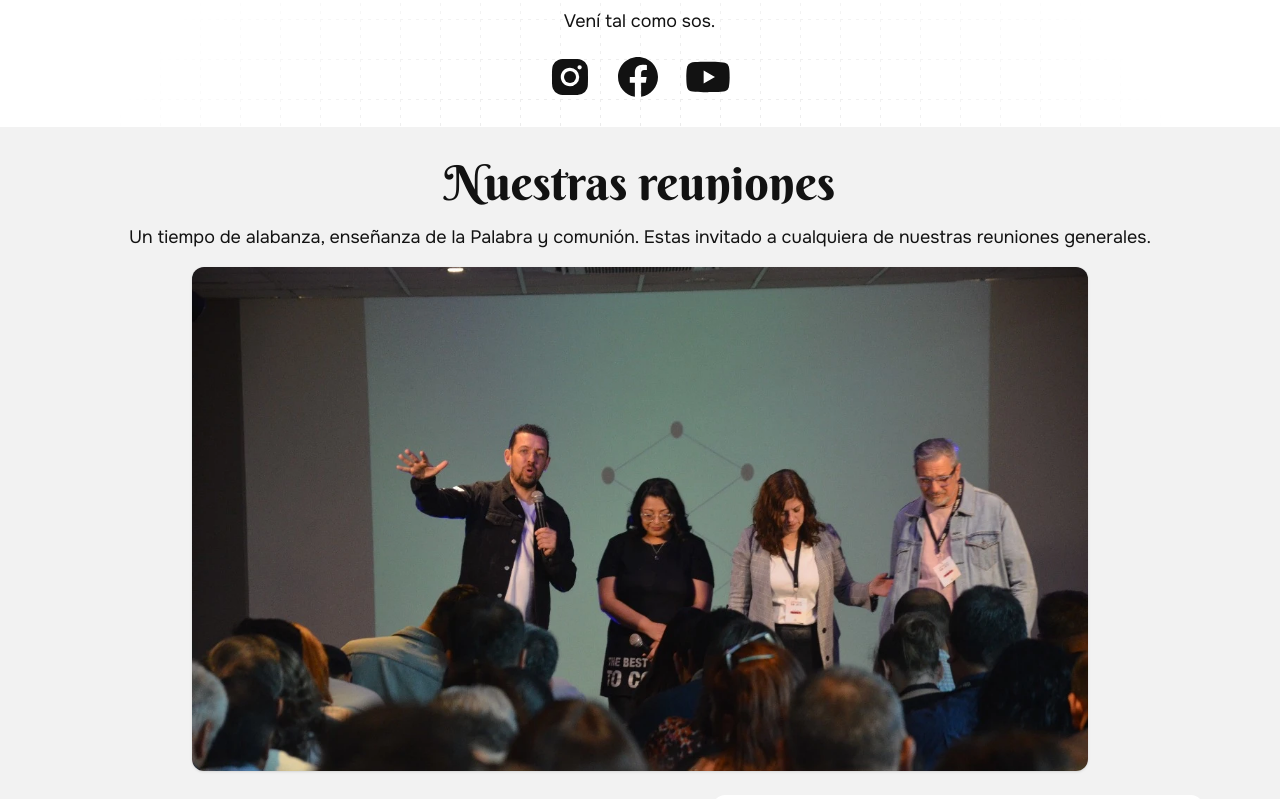
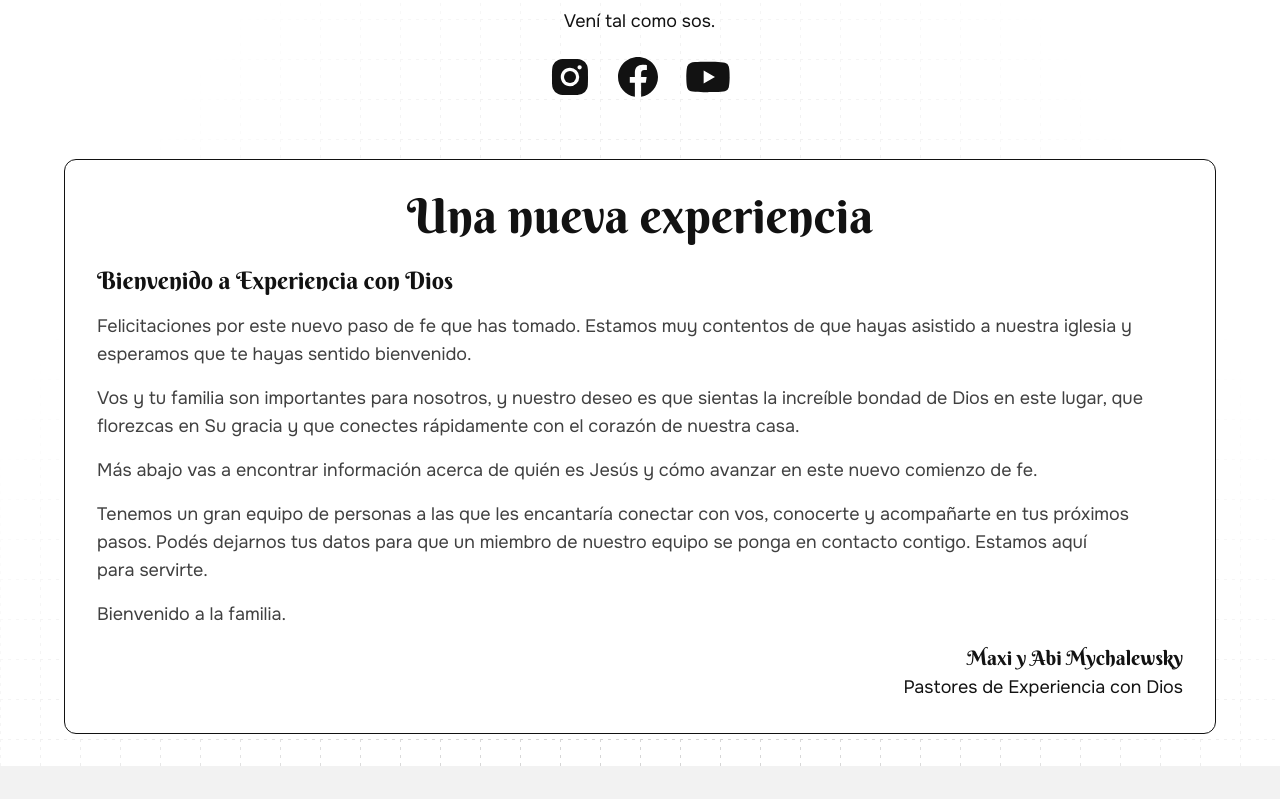
Before and after one commit to CristianLeyton/experiencia-page, a React (Vite) app: page / in a window 1280 px wide. Shown: the part 501-1300 px from the top of the page. Built offline with nearby package versions, Linux system fonts and the light colour scheme; grey boxes are pictures that could not be loaded.

Commit message:
Section Welcome

```diff
--- a/src/components/layouts/MainLayout.tsx
+++ b/src/components/layouts/MainLayout.tsx
@@ -2,7 +2,6 @@
 
 export function MainLayout({ children }: { children: React.ReactNode }) {
   return (
-
     children
   );
 }
--- a/src/components/pages/HomePage.tsx
+++ b/src/components/pages/HomePage.tsx
@@ -3,6 +3,7 @@ import { Meetings } from "../sections/Meetings.tsx";
 import { Connect } from "../sections/Connect.tsx";
 import { Events } from "../sections/Events.tsx";
 import { Contribute } from "../sections/Contribute.tsx";
+import { Welcome } from "../sections/Welcome.tsx";
 import { useEffect } from "react";
 
 export function HomePage() {
@@ -54,6 +55,7 @@ export function HomePage() {
       />
 
       <Hero />
+      <Welcome />
       <Meetings />
       <Connect />
       <Events />
--- a/src/components/pages/NotFoundPage.tsx
+++ b/src/components/pages/NotFoundPage.tsx
@@ -5,8 +5,6 @@ export function NotFoundPage() {
     <div className="flex flex-col items-center justify-center min-h-dvh dark:text-secondary">
       <h1 className="text-6xl font-bold text-center">404</h1>
       <p className="text-center">La página que buscas no existe</p>
-
-
     </div>
   );
 }
--- /dev/null
+++ b/src/components/sections/Welcome.tsx
@@ -0,0 +1,42 @@
+import { Title } from "../utilities/Title";
+
+export function Welcome() {
+  return (
+    <section id="bienvenida" className="scroll-m-20 py-8 px-4 text-primary dark:text-white card">
+      <div className="container mx-auto">
+        <div className="flex flex-col gap-4 bg-white border border-primary dark:border-white dark:bg-primary rounded-xl p-8 xl:text-lg text-left max-w-6xl mx-auto">
+          <Title text="Una nueva experiencia" />
+
+          <h2 className="text-2xl font-swash mt-2">
+            Bienvenido a Experiencia con Dios
+          </h2>
+
+          <div className="flex flex-col gap-4 text-neutral-700 dark:text-neutral-300">
+            <p>
+              Felicitaciones por este nuevo paso de fe que has tomado.
+              Estamos muy contentos de que hayas asistido a nuestra iglesia y esperamos que te hayas sentido bienvenido.
+            </p>
+
+            <p>
+              Vos y tu familia son importantes para nosotros, y nuestro deseo es que sientas la increíble bondad de Dios en este lugar, que florezcas en Su gracia y que conectes rápidamente con el corazón de nuestra casa.
+            </p>
+
+            <p>Más abajo vas a encontrar información acerca de quién es Jesús y cómo avanzar en este nuevo comienzo de fe.</p>
+
+            <p>
+              Tenemos un gran equipo de personas a las que les encantaría conectar con vos, conocerte y acompañarte en tus próximos pasos. Podés dejarnos tus datos para que un miembro de nuestro equipo se ponga en contacto contigo. Estamos aquí para servirte.
+            </p>
+
+            <p>
+              Bienvenido a la familia.
+            </p>
+          </div>
+          <p className="text-right">
+            <span className="font-swash text-lg lg:text-xl">Maxi y Abi Mychalewsky</span> <br />
+            <span className="">Pastores de Experiencia con Dios</span>
+          </p>
+        </div>
+      </div>
+    </section>
+  );
+}
```
